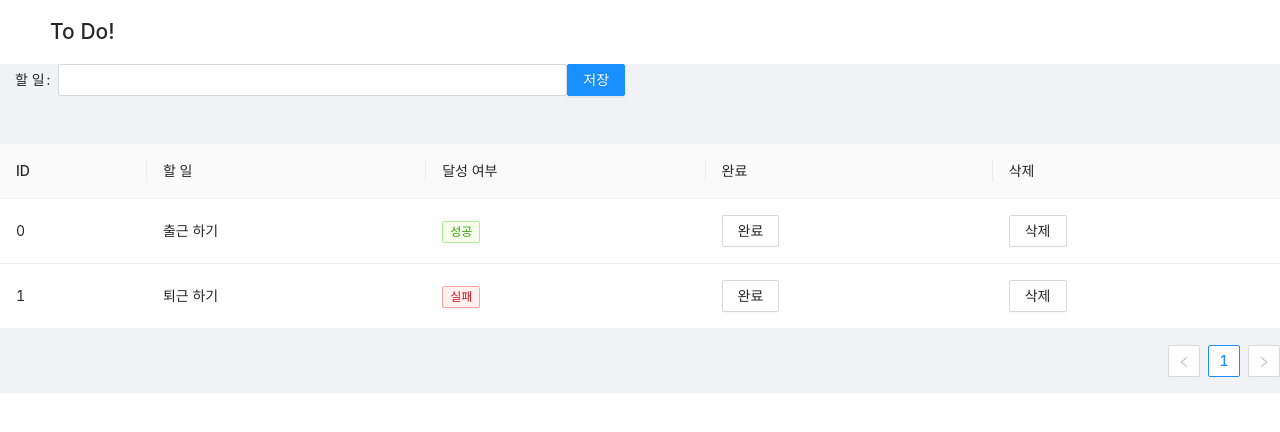
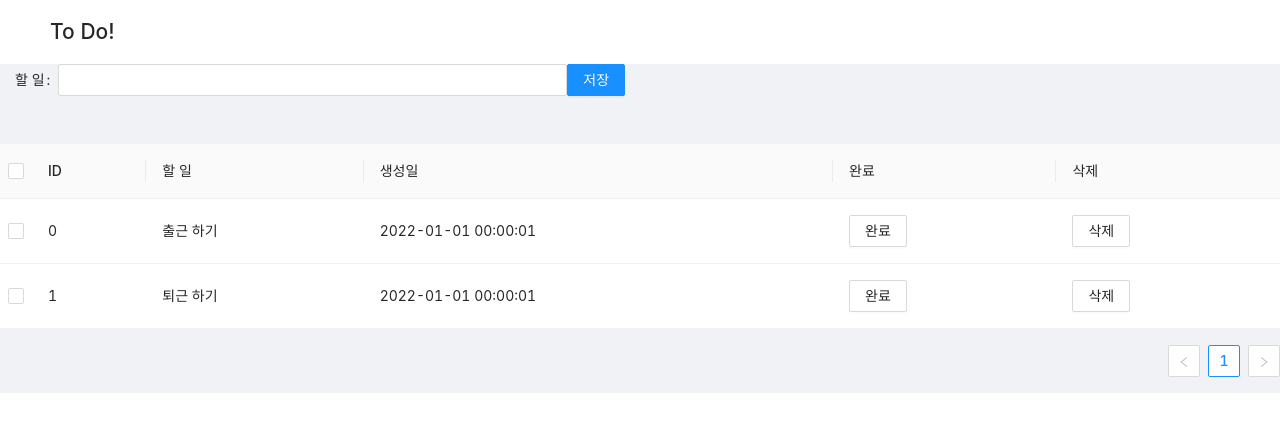
Before and after one commit to eastshine94/react-router-dom-V6, a React (Create React App) app: page /todo in a window 1280 px wide. Shown: the top 432 px of the page. Built offline with nearby package versions, Linux system fonts and the light colour scheme.

Commit message:
add validation rule

```diff
--- a/package.json
+++ b/package.json
@@ -7,6 +7,7 @@
     "@testing-library/react": "^12.1.2",
     "@testing-library/user-event": "^13.5.0",
     "antd": "^4.18.4",
+    "dayjs": "^1.10.7",
     "react": "^17.0.2",
     "react-dom": "^17.0.2",
     "react-router-dom": "^6.2.1",
--- a/src/pages/Todo.js
+++ b/src/pages/Todo.js
@@ -16,10 +16,11 @@ import {
   setSessionItem,
   removeSessionItem
 } from '../lib/storage';
+import dayjs from 'dayjs';
 
-const initTodoList = [
-  { id: 0, title: '출근 하기', success: true },
-  { id: 1, title: '퇴근 하기', success: false }
+const INIT_TODO_LIST = [
+  { id: 0, title: '출근 하기', createdAt: '2022-01-01 00:00:01' },
+  { id: 1, title: '퇴근 하기', createdAt: '2022-01-01 00:00:01' }
 ];
 
 function renderSuccessType(isSuccess) {
@@ -30,21 +31,23 @@ function renderSuccessType(isSuccess) {
 
 function Todo() {
   const [todoList, setTodoList] = useState(
-    getSessionItem('todo') || initTodoList
+    getSessionItem('todo') || INIT_TODO_LIST
   );
+  const [selectedRowKeys, setSelectedRows] = useState([]);
 
   const [form] = Form.useForm();
 
-  const handleSubmit = data => {
+  //할 일 등록
+  const handleTodoSubmit = data => {
     const { title } = data;
-    setTodoList(prev => [
-      ...prev,
-      { id: todoList.length, title, success: false }
-    ]);
+    const createdAt = dayjs().format('YYYY-MM-DD HH:mm:ss');
+
+    setTodoList(prev => [...prev, { id: todoList.length, title, createdAt }]);
     form.setFieldsValue({ title: '' });
   };
 
-  const handleDelete = id => {
+  // 할 일 삭제
+  const handleTodoDelete = id => {
     setTodoList(prev =>
       prev
         .filter(item => item.id !== id)
@@ -53,6 +56,13 @@ function Todo() {
           return item;
         })
     );
+  };
+
+  // 할 일 완료
+  const handleTodoFinish = id => {
+    const data = {};
+    setSessionItem('todo-finish', data);
+    handleTodoDelete(id);
   };
 
   const columns = [
@@ -65,16 +75,15 @@ function Todo() {
       dataIndex: 'title'
     },
     {
-      title: '달성 여부',
-      dataIndex: 'success',
-      render: renderSuccessType
+      title: '생성일',
+      dataIndex: 'createdAt'
     },
     {
       title: '완료',
       dataIndex: 'id',
       render: id => {
         return (
-          <Popconfirm title="Delete?" onConfirm={() => handleDelete(id)}>
+          <Popconfirm title="Delete?" onConfirm={() => handleTodoFinish(id)}>
             <Button>완료</Button>
           </Popconfirm>
         );
@@ -85,7 +94,7 @@ function Todo() {
       dataIndex: 'id',
       render: id => {
         return (
-          <Popconfirm title="Delete?" onConfirm={() => handleDelete(id)}>
+          <Popconfirm title="Delete?" onConfirm={() => handleTodoDelete(id)}>
             <Button>삭제</Button>
           </Popconfirm>
         );
@@ -110,12 +119,22 @@ function Todo() {
         <Form
           style={{ marginLeft: '15px' }}
           form={form}
-          onFinish={handleSubmit}
+          onFinish={handleTodoSubmit}
         >
           <Form.Item label="할 일">
             <Row>
               <Col span={10}>
-                <Form.Item name="title" noStyle>
+                <Form.Item
+                  name="title"
+                  rules={[
+                    {
+                      required: true,
+                      message: '이름을 입력해주세요!'
+                    }
+                  ]}
+                  validateTrigger={['onSubmit']}
+                  noStyle
+                >
                   <Input />
                 </Form.Item>
               </Col>
@@ -143,6 +162,7 @@ function Todo() {
           dataSource={todoList}
           columns={columns}
           rowKey={record => record.id}
+          rowSelection={{ selectedRowKeys, onChange: setSelectedRows }}
         />
       </Content>
     </Layout>
```
Also changed, not shown: 1 other file (tests, documents, lock files or other folders).
